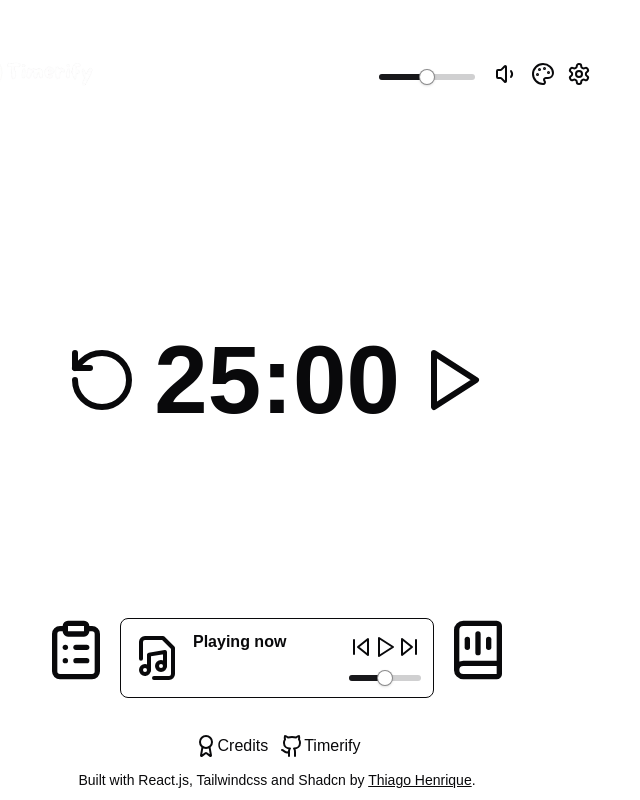
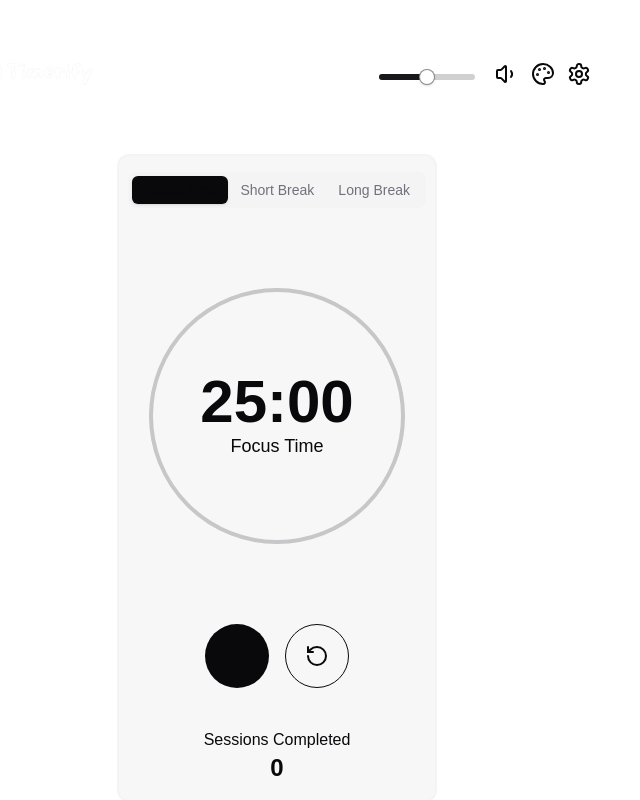
Before and after one commit to ythiago03/timerify, a Next.js app: page / in a window 1280 px wide. Shown: the top 800 px of the page, without its empty margins (363-1003 px from the left). Built offline with nearby package versions, Linux system fonts and the light colour scheme.

Commit message:
:hammer: refactor: change timer style

```diff
--- a/package.json
+++ b/package.json
@@ -15,6 +15,7 @@
     "@radix-ui/react-scroll-area": "^1.2.1",
     "@radix-ui/react-slider": "^1.2.1",
     "@radix-ui/react-slot": "^1.1.0",
+    "@radix-ui/react-tabs": "^1.1.13",
     "class-variance-authority": "^0.7.1",
     "clsx": "^2.1.1",
     "input-otp": "^1.4.2",
--- a/src/app/globals.css
+++ b/src/app/globals.css
@@ -70,7 +70,7 @@ select:-webkit-autofill:focus {
 		--destructive-foreground: 0 0% 98%;
 		--border: 240 3.7% 15.9%;
 		--input: 240 3.7% 15.9%;
-		--ring: 240 4.9% 83.9%;
+		--ring: 234 76% 52%;
 		--chart-1: 220 70% 50%;
 		--chart-2: 160 60% 45%;
 		--chart-3: 30 80% 55%;
--- a/src/components/Timer.tsx
+++ b/src/components/Timer.tsx
@@ -1,5 +1,6 @@
 import useTimer from "@/hooks/useTimer";
 import { Pause, Play, RotateCcw } from "lucide-react";
+import { Tabs, TabsList, TabsTrigger } from "./ui/tabs";
 
 const Timer = () => {
 	const {
@@ -11,24 +12,63 @@ const Timer = () => {
 		formatTime,
 	} = useTimer();
 
+	const teste = (value: string) => {
+		console.log(value);
+	};
+
 	return (
-		<div className="flex items-center gap-4 m-auto">
-			<button type="button" onClick={resetTimer}>
-				<RotateCcw className="h-12 w-12 md:h-16 md:w-16 lg:h-[4.5rem] lg:w-[4.5rem]" />
-			</button>
-			<span className="text-5xl md:text-7xl lg:text-8xl font-bold">
+		<section className="w-1/4 flex flex-col items-center gap-10 m-auto bg-secondary/70 rounded-xl p-4 border-2 border-secondary">
+			<Tabs
+				defaultValue="focus"
+				onValueChange={(value: string) => teste(value)}
+			>
+				<TabsList>
+					<TabsTrigger value="focus">Focus Time</TabsTrigger>
+					<TabsTrigger value="short">Short Break</TabsTrigger>
+					<TabsTrigger value="long">Long Break</TabsTrigger>
+				</TabsList>
+			</Tabs>
+			<div className="rounded-full size-64 flex items-center justify-center my-10 border-4 border-foreground/20">
+				<div className="text-center">
+					<h2 className="text-5xl md:text-6xl font-bold text-ring">
 						{formatTime(timer)}
-			</span>
+					</h2>
+					<p className="text-lg">Focus Time</p>
+				</div>
+			</div>
+
+			<div className="flex gap-4 ">
 				{isTimerRunning ? (
-				<button type="button" onClick={pauseTimer}>
-					<Pause className="h-12 w-12 md:h-16 md:w-16 lg:h-[4.5rem] lg:w-[4.5rem]" />
+					<button
+						type="button"
+						className="size-16 flex items-center justify-center bg-ring rounded-full"
+						onClick={pauseTimer}
+					>
+						<Pause className="size-6" />
 					</button>
 				) : (
-				<button type="button" onClick={startTimer}>
-					<Play className="h-12 w-12 md:h-16 md:w-16 lg:h-[4.5rem] lg:w-[4.5rem]" />
+					<button
+						type="button"
+						className="size-16 flex items-center justify-center bg-ring rounded-full"
+						onClick={startTimer}
+					>
+						<Play className="size-6" />
 					</button>
 				)}
+				<button
+					type="button"
+					className="size-16 flex items-center justify-center rounded-full border border-foreground"
+					onClick={resetTimer}
+				>
+					<RotateCcw className="size-6" />
+				</button>
 			</div>
+
+			<div className="flex flex-col items-center">
+				<p>Sessions Completed</p>
+				<span className="text-2xl font-bold text-ring">0</span>
+			</div>
+		</section>
 	);
 };
 
--- /dev/null
+++ b/src/components/ui/tabs.tsx
@@ -0,0 +1,55 @@
+"use client";
+
+import * as React from "react";
+import * as TabsPrimitive from "@radix-ui/react-tabs";
+
+import { cn } from "@/lib/utils";
+
+const Tabs = TabsPrimitive.Root;
+
+const TabsList = React.forwardRef<
+	React.ElementRef<typeof TabsPrimitive.List>,
+	React.ComponentPropsWithoutRef<typeof TabsPrimitive.List>
+>(({ className, ...props }, ref) => (
+	<TabsPrimitive.List
+		ref={ref}
+		className={cn(
+			"inline-flex h-9 items-center justify-center rounded-lg bg-muted p-1 text-muted-foreground",
+			className,
+		)}
+		{...props}
+	/>
+));
+TabsList.displayName = TabsPrimitive.List.displayName;
+
+const TabsTrigger = React.forwardRef<
+	React.ElementRef<typeof TabsPrimitive.Trigger>,
+	React.ComponentPropsWithoutRef<typeof TabsPrimitive.Trigger>
+>(({ className, ...props }, ref) => (
+	<TabsPrimitive.Trigger
+		ref={ref}
+		className={cn(
+			"inline-flex items-center justify-center whitespace-nowrap rounded-md px-3 py-1 text-sm font-medium ring-offset-background transition-all focus-visible:outline-none focus-visible:ring-2 focus-visible:ring-ring focus-visible:ring-offset-2 disabled:pointer-events-none disabled:opacity-50 data-[state=active]:bg-ring data-[state=active]:text-foreground data-[state=active]:shadow",
+			className,
+		)}
+		{...props}
+	/>
+));
+TabsTrigger.displayName = TabsPrimitive.Trigger.displayName;
+
+const TabsContent = React.forwardRef<
+	React.ElementRef<typeof TabsPrimitive.Content>,
+	React.ComponentPropsWithoutRef<typeof TabsPrimitive.Content>
+>(({ className, ...props }, ref) => (
+	<TabsPrimitive.Content
+		ref={ref}
+		className={cn(
+			"mt-2 ring-offset-background focus-visible:outline-none focus-visible:ring-2 focus-visible:ring-ring focus-visible:ring-offset-2",
+			className,
+		)}
+		{...props}
+	/>
+));
+TabsContent.displayName = TabsPrimitive.Content.displayName;
+
+export { Tabs, TabsList, TabsTrigger, TabsContent };
```
Also changed, not shown: 1 other file (tests, documents, lock files or other folders). Lines whose indentation alone changed are shown as unchanged.
